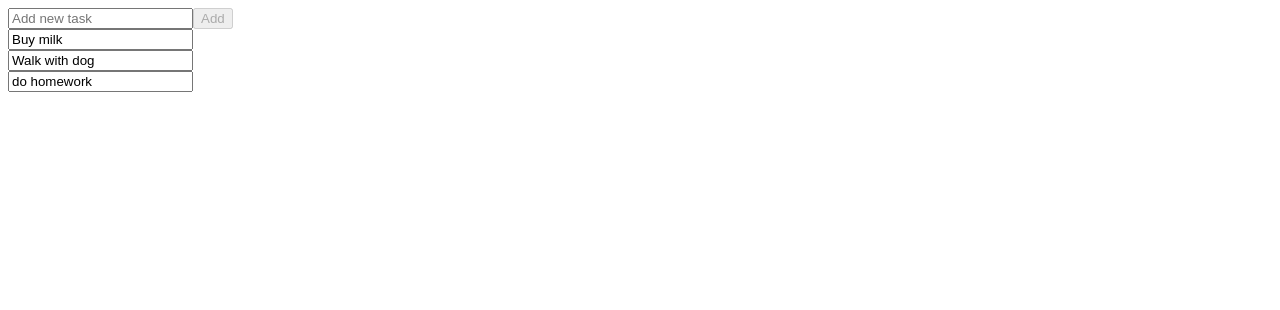
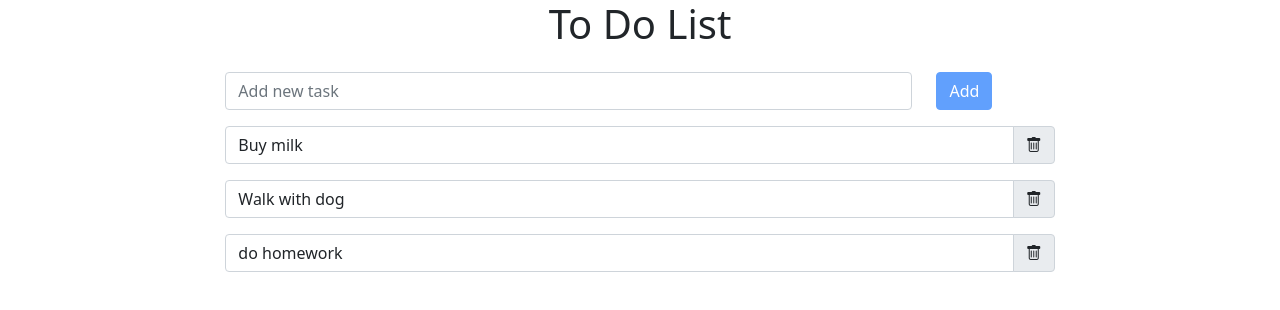
Before and after one commit to mazhitov/toDoList, an Angular app: page / in a window 1280 px wide. Shown: the top 310 px of the page. Built offline with nearby package versions, Linux system fonts and the light colour scheme.

Commit message:
add deleteTask function

```diff
--- a/src/app/app.component.html
+++ b/src/app/app.component.html
@@ -1,9 +1,15 @@
-<div class="container">
-  <form (submit)="addNewTask($event)">
-    <input placeholder="Add new task" name="taskMessage" [(ngModel)]="taskMessage">
-    <button type="submit" [disabled]="taskMessage === ''">Add</button>
+<div class="container col-8">
+  <h1 class="text-center">To Do List</h1>
+  <form class="row mt-4" (submit)="addNewTask($event)">
+    <div class="col-10">
+      <input name="taskMessage" id= "taskMessage" class="form-control" [(ngModel)]="taskMessage" placeholder="Add new task">
+    </div>
+    <div class="col-2">
+      <button type="submit" class="d-block btn btn-primary mb-3 " [disabled]="taskMessage === ''">Add</button>
+    </div>
   </form>
   <app-task *ngFor="let task of tasks let i = index"
     [taskMessage] = "task"
+    (deleteTask)="onDeleteTask(i)"
   ></app-task>
 </div>
--- a/src/app/task/task.component.html
+++ b/src/app/task/task.component.html
@@ -1,3 +1,4 @@
-<div class="newTask">
-  <input [value]="taskMessage">
+<div class="input-group mb-3">
+  <input name="taskMessage" class="form-control" [value]="taskMessage">
+  <span class="input-group-text" style="cursor: pointer" (click)="onClickDelete()"><i class="bi bi-trash"></i></span>
 </div>
--- a/src/index.html
+++ b/src/index.html
@@ -6,6 +6,8 @@
   <base href="/">
   <meta name="viewport" content="width=device-width, initial-scale=1">
   <link rel="icon" type="image/x-icon" href="favicon.ico">
+  <link href="https://cdn.jsdelivr.net/npm/bootstrap@5.0.2/dist/css/bootstrap.min.css" rel="stylesheet" integrity="sha384-EVSTQN3/azprG1Anm3QDgpJLIm9Nao0Yz1ztcQTwFspd3yD65VohhpuuCOmLASjC" crossorigin="anonymous">
+  <link rel="stylesheet" href="https://cdn.jsdelivr.net/npm/bootstrap-icons@1.7.0/font/bootstrap-icons.css">
 </head>
 <body>
   <app-root></app-root>
```
